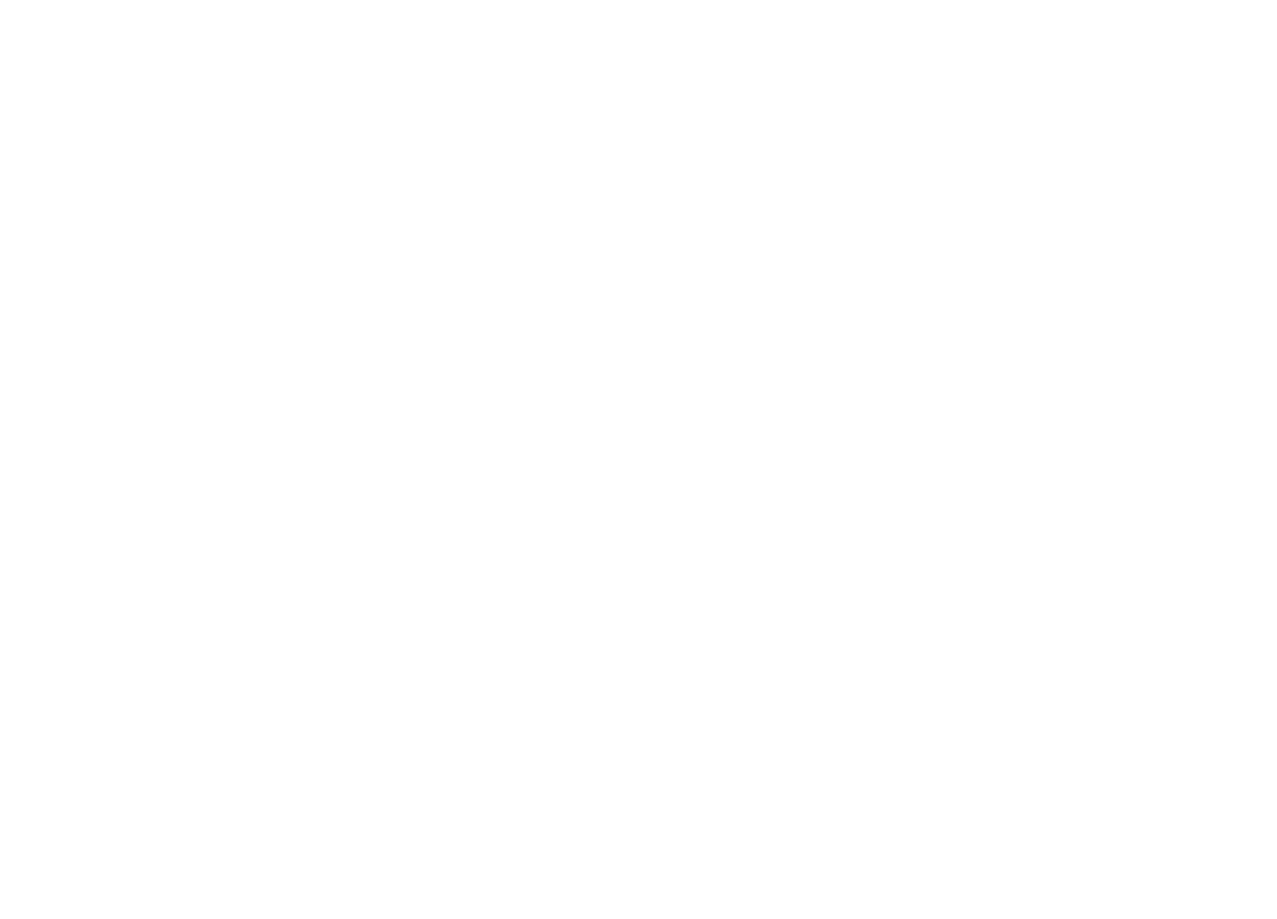
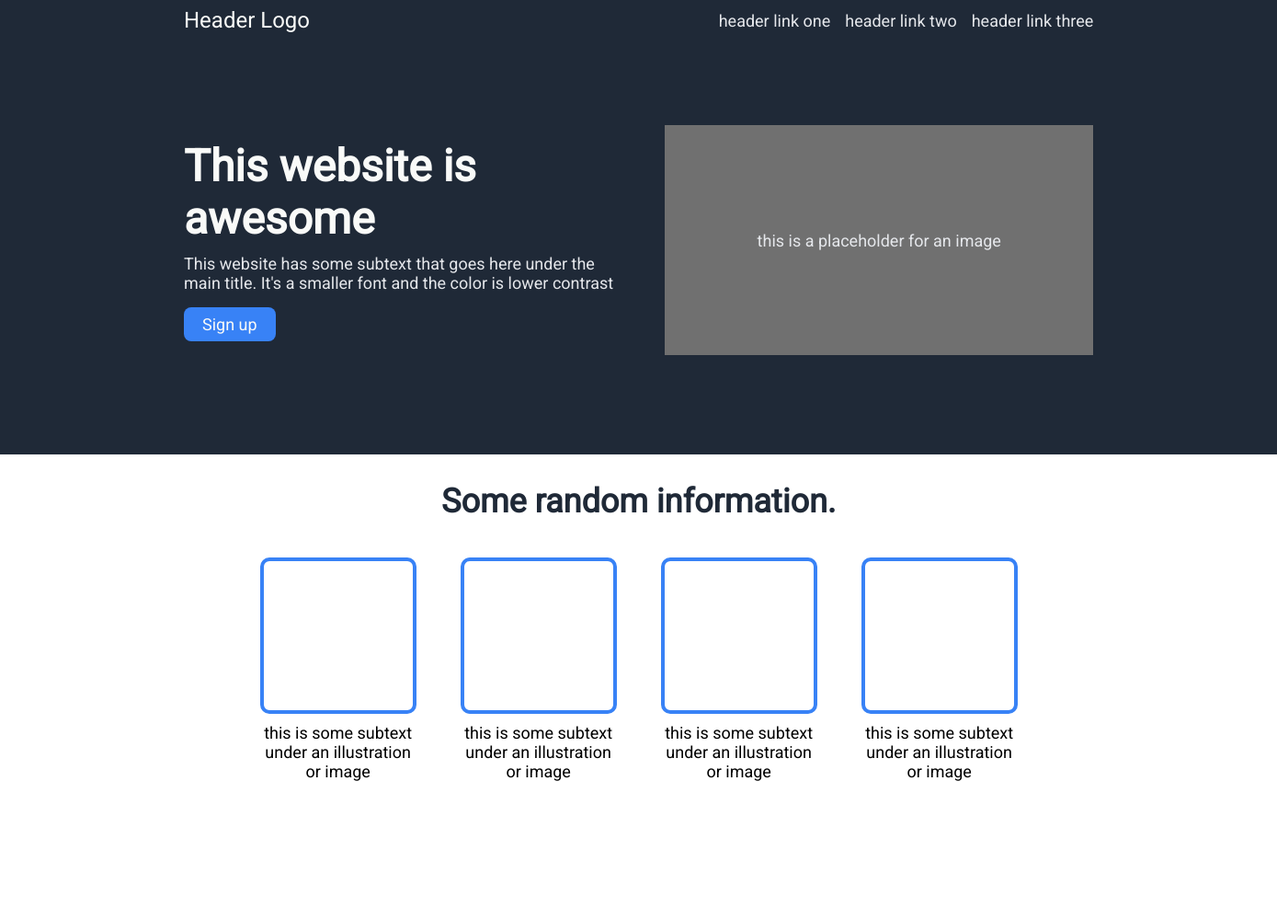
Before and after one commit to Badr105/Odin-Landing-Project, a plain HTML site: page index.html in a window 1280 px wide. Shown: the whole page at 92% size, 1389 px wide, since content can reach past the window. Before the commit the page ends 800 px from the top, so only its background shows below. Drawn offline with Linux system fonts and the light colour scheme.

Commit message:
Adding the hero and info section of the website with styling

```diff
--- a/index.html
+++ b/index.html
@@ -4,10 +4,52 @@
         <meta charset="UTF-8">
         <meta name="viewport" content="width=device-width, initial-scale=1.0">
         <title>Landing Page</title>
+        <link href='https://fonts.googleapis.com/css?family=Roboto' rel='stylesheet'>
         <link rel="stylesheet" href="style.css">
     </head>
 
     <body>
+        <div class="hero">
+            <div class="header">
+                <div class="logo">Header Logo</div>
+                <ul>
+                    <li><a href="#">header link one</a></li>
+                    <li><a href="#">header link two</a></li>
+                    <li><a href="#">header link three</a></li>
+                </ul>
+            </div>
 
+            <div class="body">
+                <div>
+                    <div class="main">This website is awesome</div>
+                    <p class="secondary">This website has some subtext that goes here under the main title. It's a smaller font and the color is lower contrast</p>
+                    <button>Sign up</button>
+                </div>
+
+                <div class="img">this is a placeholder for an image</div>
+            </div>
+        </div>
+
+        <div class="info">
+            <div class="h2">Some random information.</div>
+            <div class="container">
+                <div>
+                    <div class="card"></div>
+                    <p class="subtext">this is some subtext under an illustration or image</p>
+                </div>
+                <div>
+                    <div class="card"></div>
+                    <p class="subtext">this is some subtext under an illustration or image</p>
+                </div>
+                <div>
+                    <div class="card"></div>
+                    <p class="subtext">this is some subtext under an illustration or image</p>
+                </div>
+                <div>
+                    <div class="card"></div>
+                    <p class="subtext">this is some subtext under an illustration or image</p>
+                </div>
+            </div>
+        </div>
     </body>
 </html>
--- a/style.css
+++ b/style.css
@@ -0,0 +1,112 @@
+* {
+    margin: 0;
+    padding: 0;
+    font-family: 'Roboto';
+    box-sizing: border-box;
+}
+
+body {
+    background-color: black;
+        justify-self: baseline;
+}
+
+.hero, .footer {
+    background-color: #1f2937;
+    padding: 8px 200px;
+}
+
+.header, .body {
+    display: flex;
+    justify-content: space-between;
+    align-items: center;
+}
+
+.logo {
+    font-size: 24px;
+    color: #f9faf8;
+}
+
+.body {
+    margin: 100px 0;
+    gap: 2em;
+}
+
+.main {
+    font-size: 48px;
+    color: #f9faf8;
+    font-weight: 900;
+    padding-bottom: 10px;
+}
+
+.secondary, a, .img {
+    font-size: 18px;
+    color: #e5e7eb;
+    padding-bottom: 16px;
+}
+
+button {
+    color: #f9faf8;
+    background-color: #3882f6;
+    padding: 8px 20px;
+    border-radius: 8px;
+    border: none;
+    font-size: 18px;
+}
+
+.img {
+    background-color: rgb(112, 112, 112);
+    width: 750px;
+    height: 250px;
+    padding: 50px 70px;
+    display: flex;
+    justify-content: center;
+    align-items: center;
+}
+
+a {
+    text-decoration: none;
+}
+
+ul {
+    list-style: none;
+    margin: 0;
+    padding: 0;
+    display: flex;
+    gap: 16px;
+}
+
+
+.info {
+    background-color: white;
+}
+
+.h2 {
+    font-size: 36px;
+    color: #1f2937;
+    font-weight: 900;
+    text-align: center;
+    padding: 30px 0;
+}
+
+.container {
+    display: flex;
+    justify-content: center;
+    align-items: center;
+    gap: 3rem;
+    padding-bottom: 150px;
+    padding-top: 10px;
+}
+
+.card {
+    border: #3882f6 solid 4px;
+    border-radius: 10px;
+    width: 170px;
+    height: 170px;
+    margin-bottom: 10px;
+}
+
+.subtext {
+    font-size: 18px;
+    width: 170px;
+    text-align: center;
+}
```
Lines whose indentation alone changed are shown as unchanged.
